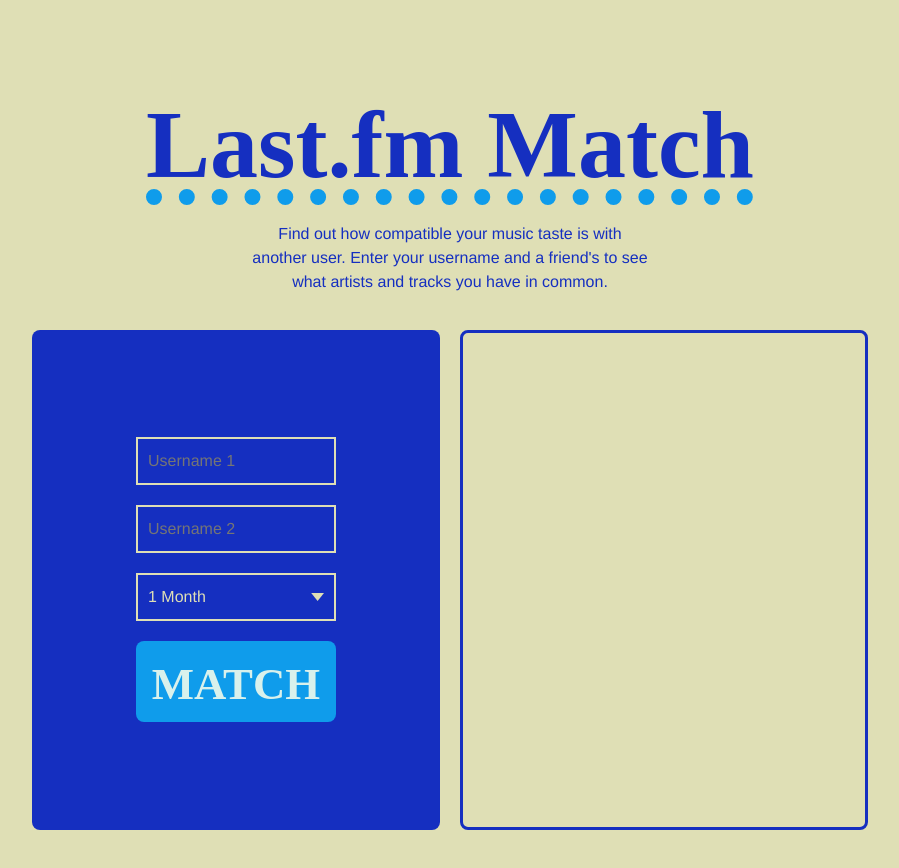
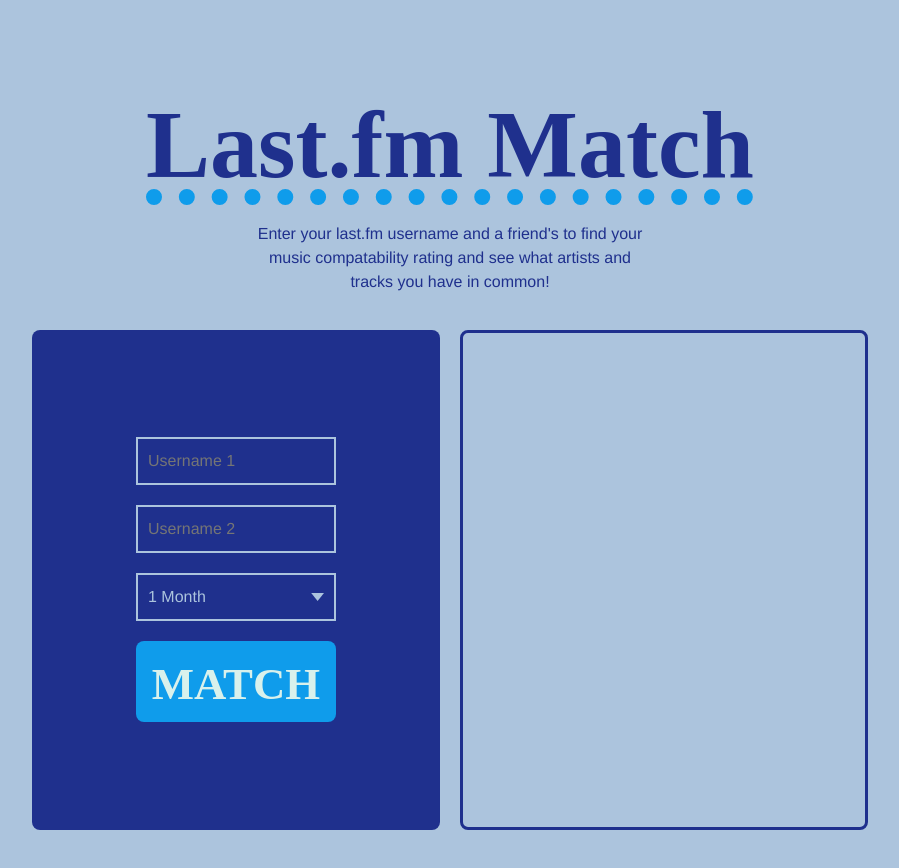
Before and after one commit to camrynobscura/lastfm-match, a React (Vite) app: page / in a window 1280 px wide. Shown: the top 868 px of the page, without its empty margins (190-1089 px from the left). Built offline with nearby package versions, Linux system fonts and the light colour scheme; no server answers; a web font is replaced by a local one.

Commit message:
Add compatibility scoring logic and project documentation
Implements weighted artist/track boost scoring in Home.jsx (not yet
wired up to the UI), fixes debug logging, and adds a CLAUDE.md
onboarding doc for the repo.

```diff
--- a/package.json
+++ b/package.json
@@ -18,6 +18,7 @@
     "@types/react": "^19.1.16",
     "@types/react-dom": "^19.1.9",
     "@vitejs/plugin-react": "^5.0.4",
+    "baseline-browser-mapping": "^2.10.33",
     "eslint": "^9.36.0",
     "eslint-plugin-react-hooks": "^5.2.0",
     "eslint-plugin-react-refresh": "^0.4.22",
--- a/src/components/CommonTracksDescription.jsx
+++ b/src/components/CommonTracksDescription.jsx
@@ -1,24 +1,32 @@
 import React from 'react'
 
 const CommonTracksDescription = ({tracks}) => {
+  console.log(" ++++++++++ COMMON TRACKS ++++++++++");
+
+  console.log(tracks)
+  let filteredTracks = tracks.map((track) => {
+    return track.split(' :: ')
+  })
+  console.log(filteredTracks)
+
   return (
-    <div className='tracks-description'>
+    <div>
       <p>
         {' '}
         You both love <span className='highlight-word'>tracks</span> like{' '}
-        {tracks.map((track, i) => (
+        {filteredTracks.map((track, i) => (
           <>
             {/* {truncatedMatchingArtists.length === 1 && (<span>{track}.</span>)} */}
             {i === tracks.length - 1 ? (
               <>
                 and{' '}
                 <span className='bold'>
-                  {track.trackName} - {track.trackArtists}.
+                  {track[1]} <span style={{fontWeight:'normal'}}>by</span> {track[0]}.
                 </span>
               </>
             ) : (
               <span className='bold'>
-                {track.trackName} ({track.trackArtists}),{' '}
+                {track[1]} <span style={{fontWeight:'normal'}}>by</span> {track[0]},{' '}
               </span>
             )}
           </>
--- a/src/components/Home.jsx
+++ b/src/components/Home.jsx
@@ -4,7 +4,6 @@
 import MatchTable from './MatchTable'
 const exampleUsernameOne = import.meta.env.VITE_USERNAME_ONE
 const exampleUsernameTwo = import.meta.env.VITE_USERNAME_TWO
-
 
 const Home = () => {
   // data from form input
@@ -14,13 +13,13 @@
   let [staticUsernameOne, setStaticUsernameOne] = useState('')
   let [staticUsernameTwo, setStaticUsernameTwo] = useState('')
 
-  let [timePeriod, setTimePeriod] = useState('7day')
+  let [timePeriod, setTimePeriod] = useState('1month')
   let [matchingArtists, setMatchingArtists] = useState([])
   let [matchingTracks, setMatchingTracks] = useState([])
 
   // data from api
-  let [usernameOneData, setusernameOneData] = useState()
-  let [usernameTwoData, setusernameTwoData] = useState()
+  let [usernameOneData, setUsernameOneData] = useState()
+  let [usernameTwoData, setUsernameTwoData] = useState()
 
   // component status data
   const [error, setError] = useState(null)
@@ -48,11 +47,11 @@
       let usernameTwoTopTracks = await getTopTracks(usernameTwo, timePeriod)
 
       // save the results
-      setusernameOneData({
+      setUsernameOneData({
         artists: usernameOneTopArtists,
         tracks: usernameOneTopTracks,
       })
-      setusernameTwoData({
+      setUsernameTwoData({
         artists: usernameTwoTopArtists,
         tracks: usernameTwoTopTracks,
       })
@@ -74,70 +73,102 @@
 
   useEffect(() => {
     if (usernameOneData && usernameTwoData) {
-      console.log('un1')
-      console.log(usernameOneData)
-      console.log('un2')
-      console.log(usernameTwoData.artists.message)
+      // console.log('un1')
+      // console.log(usernameOneData)
+      // console.log('un2')
+      // console.log(usernameTwoData.artists.message)
       if (usernameOneData.artists.message || usernameTwoData.artists.message) {
         if (usernameOneData.artists.error) {
           setError(usernameOneData.artists.message)
-          console.log(usernameOneData.artists.message)
+          // console.log(usernameOneData.artists.message)
         }
         if (usernameTwoData.artists.error) {
           setError(usernameTwoData.artists.message)
-          console.log(usernameTwoData.artists.message)
+          // console.log(usernameTwoData.artists.message)
         }
       } else {
         console.log('data is loaded')
         console.log('usernameonedata', usernameOneData)
+        console.log('usernametwodata', usernameTwoData)
 
         // find matching artists
         let currentUserOneTopArtists =
-          usernameOneData.artists.topartists.artist.map((artist) => artist.name)
+          usernameOneData.artists.topartists.artist.reduce((acc, obj) => {
+            acc[obj.name] = Number(obj.playcount)
+            return acc
+          }, {})
+
         let currentUserTwoTopArtists =
-          usernameTwoData.artists.topartists.artist.map((artist) => artist.name)
+          usernameTwoData.artists.topartists.artist.reduce((acc, obj) => {
+            acc[obj.name] = Number(obj.playcount)
+            return acc
+          }, {})
 
-        let filteredArtists = currentUserOneTopArtists.filter((artist) =>
-          currentUserTwoTopArtists.includes(artist)
-        )
+        let currentUserOneTopTracks =
+          usernameOneData.tracks.toptracks.track.reduce((acc, obj) => {
+            acc[obj.artist.name + ' :: ' + obj.name] = Number(obj.playcount)
+            return acc
+          }, {})
 
-        // console.log(filteredArtists)
-        setMatchingArtists(filteredArtists)
+          console.log(currentUserOneTopTracks)
 
-        // find matching tracks
-        let currentUserOneTopTracks =
-          usernameOneData.tracks.toptracks.track.map((track) => track.name)
         let currentUserTwoTopTracks =
-          usernameTwoData.tracks.toptracks.track.map((track) => track.name)
+          usernameOneData.tracks.toptracks.track.reduce((acc, obj) => {
+            acc[obj.artist.name + ' :: ' + obj.name] = Number(obj.playcount)
+            return acc
+          }, {})
 
-        // find watch tracks appear on both lists
-        let filteredTracks = currentUserOneTopTracks.filter((artist) =>
-          currentUserTwoTopTracks.includes(artist)
-        )
+        function musicCompatibility(artists_a, artists_b, tracks_a, tracks_b) {
+          const artistScore = getScore(artists_a, artists_b)
+          const trackScore = getScore(tracks_a, tracks_b)
 
-        // using filteredTracks, get the artists for those tracks
-        // let tracksWithArtists = filteredTracks.tracks.toptracks.track.map(
-        //   (track) => ({
-        //     trackName: track.name,
-        //     artist: track.artist.name,
-        //   })
-        // )
-        // console.log(usernameOneData.tracks)
+          const combined = artistScore * 0.6 + trackScore * 0.4
+          // artists weighted more heavily because track overlap is rarer
 
-        let tracksWithArtists = []
-        usernameOneData.tracks.toptracks.track.forEach((track) => {
-          if (filteredTracks.includes(track.name)) {
-            // console.log('hit')
-            console.log(track.name)
-            // console.log(track.artist.name)
-            tracksWithArtists.push({trackName: track.name, trackArtists: track.artist.name})
+          return {
+            score: Math.round(combined * 100),
+            sharedArtists: getShared(artists_a, artists_b),
+            sharedTracks: getShared(tracks_a, tracks_b),
+          }
+        }
+
+        function getScore(a, b) {
+          const setA = new Set(Object.keys(a))
+          const setB = new Set(Object.keys(b))
+          const shared = [...setA].filter((k) => setB.has(k))
+
+          const totalA = Object.values(a).reduce((s, v) => s + v, 0)
+          const totalB = Object.values(b).reduce((s, v) => s + v, 0)
+
+          let boost = 0
+          for (const item of shared) {
+            boost += Math.min(a[item] / totalA, b[item] / totalB)
           }
 
-          // console.log(track)
-        })
-        // console.log('filtered tracks')
-        console.log(tracksWithArtists)
-        setMatchingTracks(tracksWithArtists)
+          return boost
+          // just using boost, no jaccard, so scores aren't dragged down
+        }
+
+        function getShared(a, b) {
+          const setB = new Set(Object.keys(b))
+          return Object.keys(a).filter((k) => setB.has(k))
+        }
+
+        const result = musicCompatibility(
+          currentUserOneTopArtists,
+          currentUserTwoTopArtists,
+          currentUserOneTopTracks,
+          currentUserTwoTopTracks,
+        )
+        console.log(result.score) // combined %
+        console.log(result.sharedArtists) // ['Radiohead', 'Lorde']
+        console.log(result.sharedTracks) // ['Creep', 'Karma Police']
+        console.log(result)
+
+        /////////////
+
+        setMatchingTracks(result.sharedTracks)
+        setMatchingArtists(result.sharedArtists)
       }
     }
   }, [usernameOneData, usernameTwoData])
@@ -147,9 +178,9 @@
       <div className='head'>
         <h1>Last.fm Match</h1>
         <p className='app-description'>
-          Find out how compatible your music taste is with another user. Enter
-          your username and a friend's to see what artists and tracks you have
-          in common.
+          Enter your last.fm username and a friend's to find your music
+          compatability rating and see what artists and tracks you have in
+          common!
         </p>
       </div>
       <div className='content'>
--- a/src/index.scss
+++ b/src/index.scss
@@ -1,9 +1,9 @@
 @import url('https://fonts.googleapis.com/css2?family=Modak&family=SUSE+Mono:ital,wght@0,100..800;1,100..800&display=swap');
 @import './reset.css';
 
-$main-color: rgb(21, 47, 192);
+$main-color: #1f308dff;
 $main-accent-color: rgba(217, 241, 236, 1);
-$secondary-color: rgba(223, 223, 181);
+$secondary-color: rgb(172, 196, 221);
 $secondary-color-opaque: rgba(223, 223, 181, 0.5);
 // $tertiary-color: rgba(203, 42, 235, 1);
 $tertiary-color: rgb(15, 156, 235);
@@ -22,8 +22,7 @@
   font-weight: 400;
 
   color-scheme: light dark;
-  color: $main-color;
-  background-color: $secondary-color;
+
 
   font-synthesis: none;
   text-rendering: optimizeLegibility;
@@ -49,6 +48,8 @@
   place-items: center;
   min-width: 320px;
   min-height: 100vh;
+    color: $main-color;
+  background-color: $secondary-color;
 }
 
 #root {
```
Also changed, not shown: 2 other files (tests, documents, lock files or other folders).
